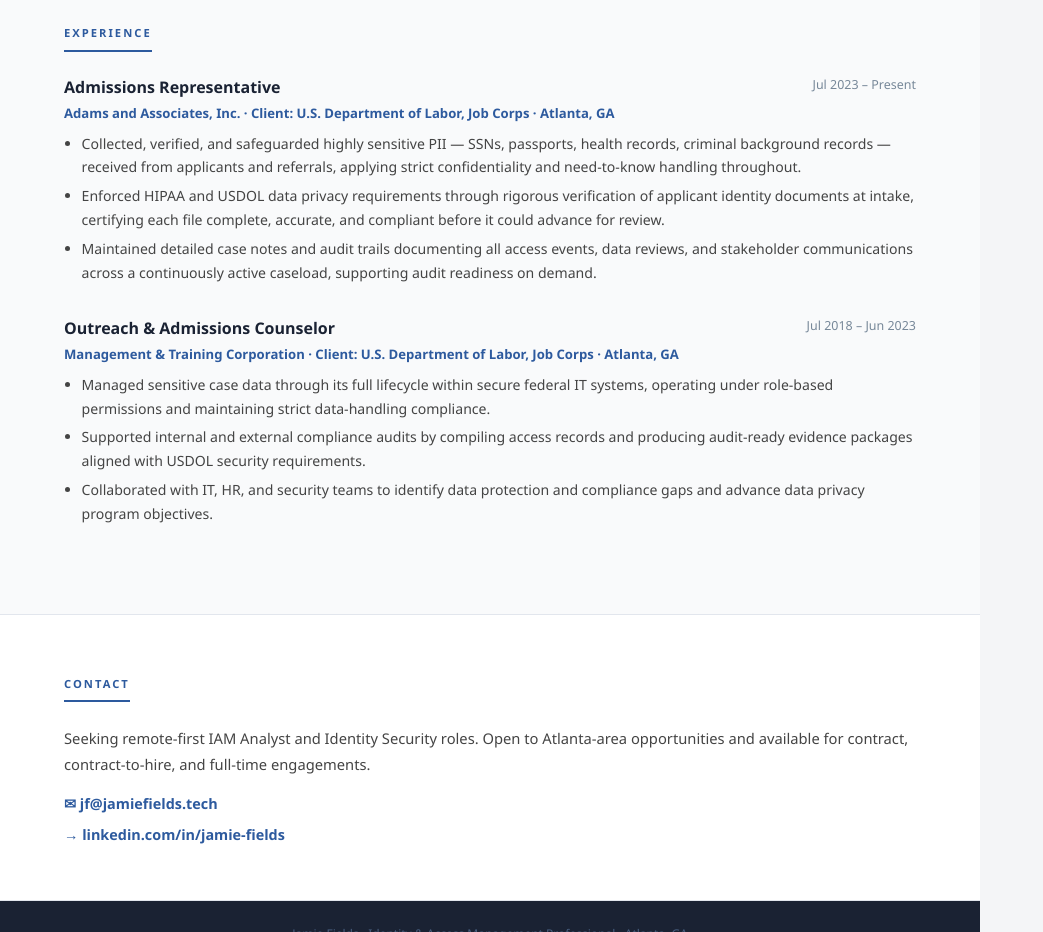
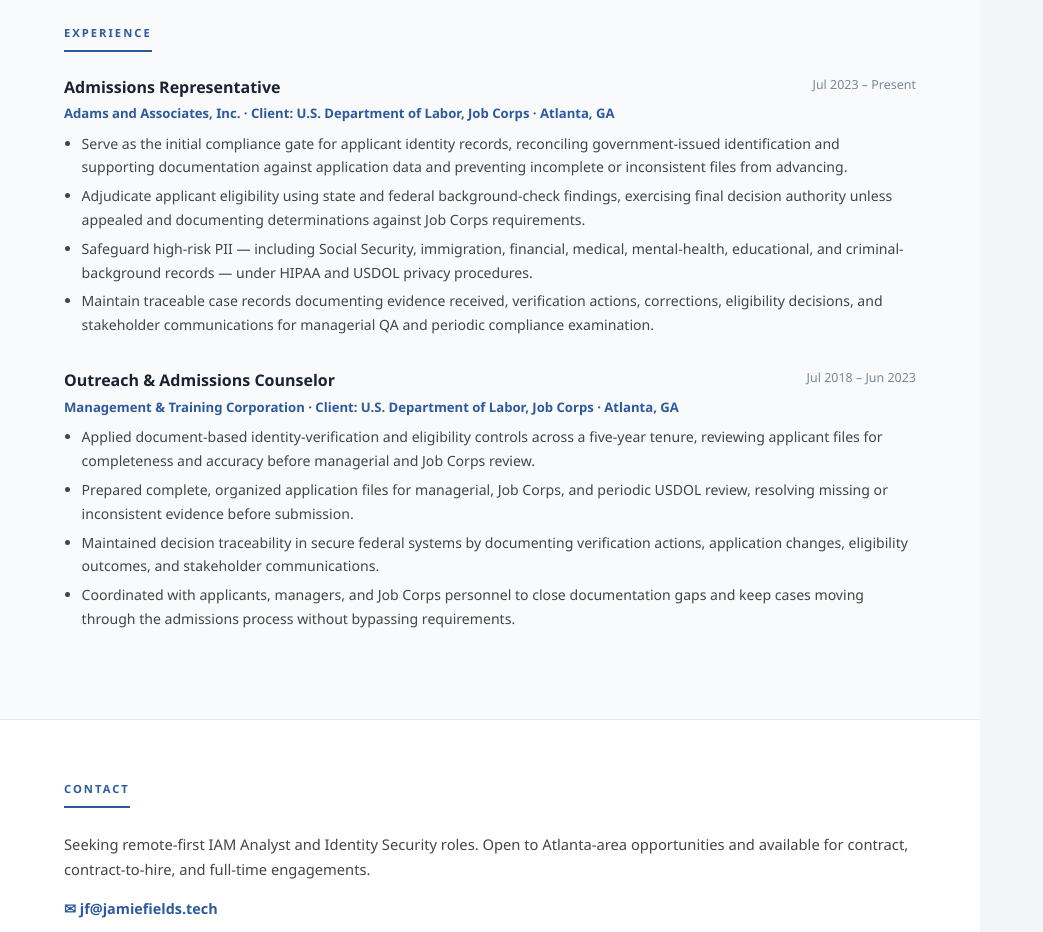
Before and after one commit to IAM-jf/IAM-jf.github.io, a plain HTML site: page index.html in a window 1280 px wide. Shown: the part 3280-4212 px from the top of the page, without its empty margins (0-1043 px from the left). Drawn offline with Linux system fonts and the light colour scheme.

Commit message:
Update index.html

```diff
--- a/index.html
+++ b/index.html
@@ -503,9 +503,10 @@
             </div>
             <div class="exp-company">Adams and Associates, Inc. · Client: U.S. Department of Labor, Job Corps · Atlanta, GA</div>
             <ul>
-                <li>Collected, verified, and safeguarded highly sensitive PII — SSNs, passports, health records, criminal background records — received from applicants and referrals, applying strict confidentiality and need-to-know handling throughout.</li>
-                <li>Enforced HIPAA and USDOL data privacy requirements through rigorous verification of applicant identity documents at intake, certifying each file complete, accurate, and compliant before it could advance for review.</li>
-                <li>Maintained detailed case notes and audit trails documenting all access events, data reviews, and stakeholder communications across a continuously active caseload, supporting audit readiness on demand.</li>
+                <li>Serve as the initial compliance gate for applicant identity records, reconciling government-issued identification and supporting documentation against application data and preventing incomplete or inconsistent files from advancing.</li>
+                <li>Adjudicate applicant eligibility using state and federal background-check findings, exercising final decision authority unless appealed and documenting determinations against Job Corps requirements.</li>
+                <li>Safeguard high-risk PII — including Social Security, immigration, financial, medical, mental-health, educational, and criminal-background records — under HIPAA and USDOL privacy procedures.</li>
+                <li>Maintain traceable case records documenting evidence received, verification actions, corrections, eligibility decisions, and stakeholder communications for managerial QA and periodic compliance examination.</li>
             </ul>
         </div>
 
@@ -516,9 +517,10 @@
             </div>
             <div class="exp-company">Management &amp; Training Corporation · Client: U.S. Department of Labor, Job Corps · Atlanta, GA</div>
             <ul>
-                <li>Managed sensitive case data through its full lifecycle within secure federal IT systems, operating under role-based permissions and maintaining strict data-handling compliance.</li>
-                <li>Supported internal and external compliance audits by compiling access records and producing audit-ready evidence packages aligned with USDOL security requirements.</li>
-                <li>Collaborated with IT, HR, and security teams to identify data protection and compliance gaps and advance data privacy program objectives.</li>
+                <li>Applied document-based identity-verification and eligibility controls across a five-year tenure, reviewing applicant files for completeness and accuracy before managerial and Job Corps review.</li>
+                <li>Prepared complete, organized application files for managerial, Job Corps, and periodic USDOL review, resolving missing or inconsistent evidence before submission.</li>
+                <li>Maintained decision traceability in secure federal systems by documenting verification actions, application changes, eligibility outcomes, and stakeholder communications.</li>
+                <li>Coordinated with applicants, managers, and Job Corps personnel to close documentation gaps and keep cases moving through the admissions process without bypassing requirements.</li>
             </ul>
         </div>
     </div>
```
